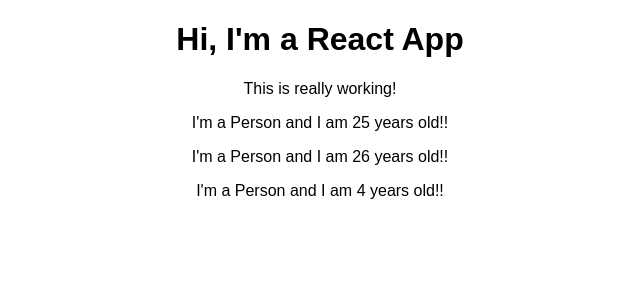
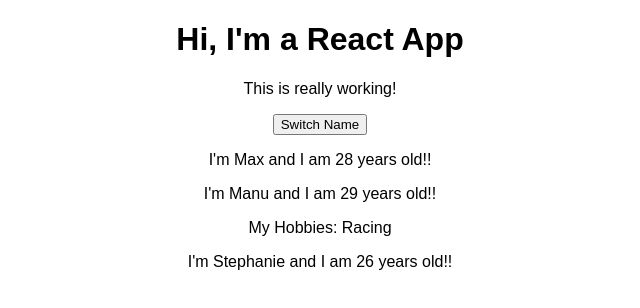
Before and after one commit to CodingCCarpenter/react-complete-guide, a React (Create React App) app: page / in a window 1280 px wide. Shown: the top 308 px of the page, without its empty margins (320-960 px from the left). Built offline with nearby package versions, Linux system fonts and the light colour scheme.

Commit message:
add state to App.js

```diff
--- a/src/App.js
+++ b/src/App.js
@@ -3,14 +3,23 @@
 import Person from './Person/Person.js'
 
 class App extends Component {
+  state = {
+    persons: [
+      {name: 'Max', age: 28},
+      {name: 'Manu', age: 29},
+      {name: 'Stephanie', age: 26}
+    ]
+  }
+
   render() {
     return (
       <div className="App">
         <h1>Hi, I'm a React App</h1>
         <p>This is really working!</p>
-        <Person mame='Max' age='28'/>
-        <Person mame='Manu' age='29'>My Hobbies: Racing </Person>
-        <Person mame='Stephanie' age='26'/>
+        <button>Switch Name</button>
+        <Person name='Max' age='28'/>
+        <Person name='Manu' age='29'>My Hobbies: Racing </Person>
+        <Person name='Stephanie' age='26'/>
       </div>
     );
   }
--- a/src/Person/Person.js
+++ b/src/Person/Person.js
@@ -1,9 +1,11 @@
 import React from 'react';
 
-const Person = (props) => {
+const Person = ( props ) => {
     return (
         <div>
-            <p>I'm a Person and I am {Math.floor(Math.random() * 30)} years old!!</p>
+            <p>I'm {props.name} and I am {props.age} years old!!</p>
+            {/* props.children includes everything between opening and closing tag. For example <p>this is where the children live</p> */}
+            <p>{props.children}</p>
         </div>
     )
 };
```
